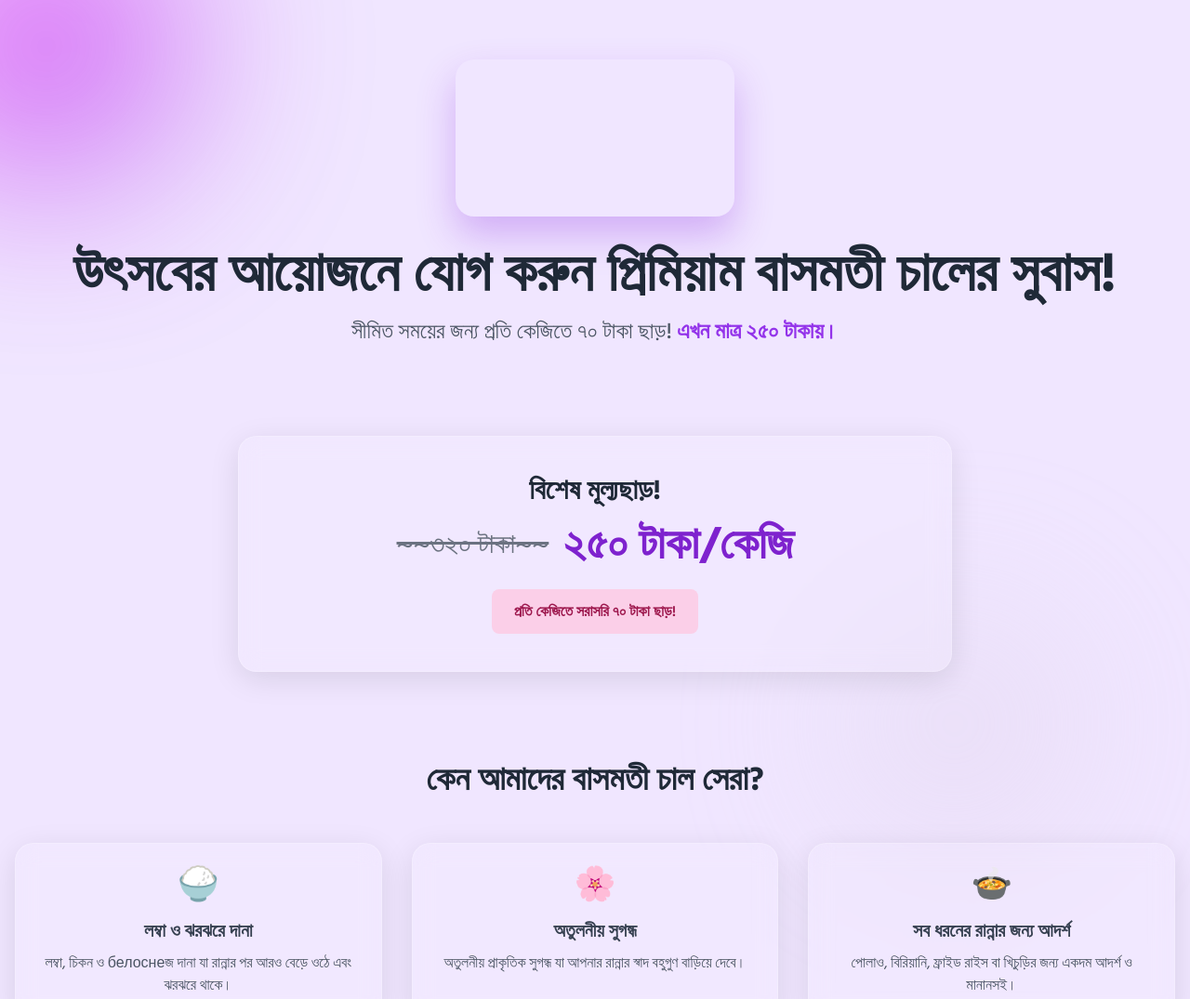
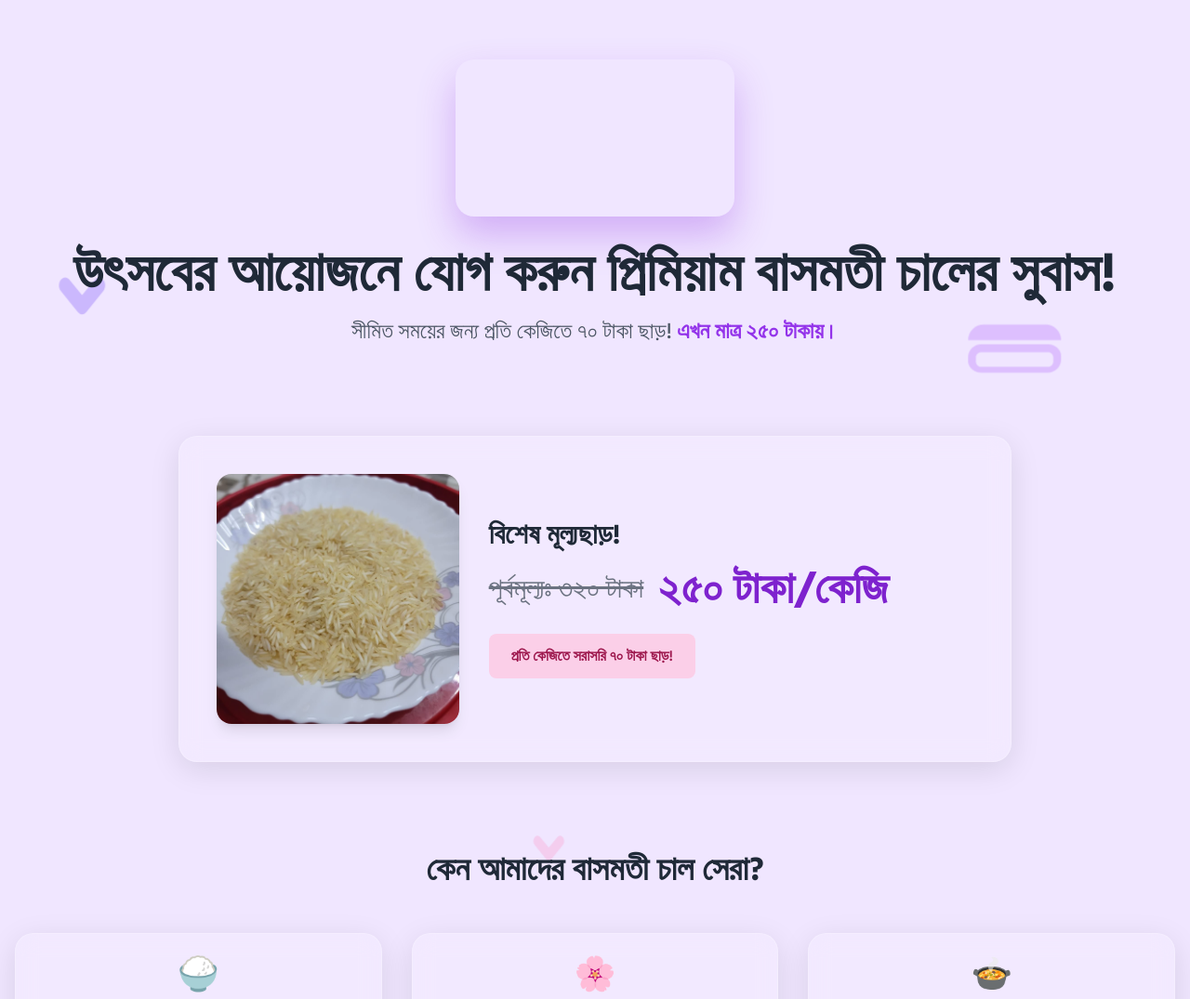
Before and after one commit to rahmatullah-zisan/Online-bazar-barguna, a plain HTML site: page index.html in a window 1280 px wide. Shown: the top 1075 px of the page at 93% size. Drawn offline with nearby package versions, Linux system fonts and the light colour scheme; grey boxes are pictures that could not be loaded.

Commit message:
edit some thing and add photo

```diff
--- a/index.html
+++ b/index.html
@@ -14,11 +14,12 @@
             background-color: #f0e6ff; /* হালকা পার্পল ব্যাকগ্রাউন্ড */
             color: #333;
             overflow-x: hidden;
+            position: relative;
         }
 
         /* গ্লাসমরফিজম স্টাইল */
         .glass-effect {
-            background: rgba(255, 255, 255, 0.1);
+            background: rgba(255, 255, 255, 0.15);
             backdrop-filter: blur(12px);
             -webkit-backdrop-filter: blur(12px);
             border-radius: 20px;
@@ -26,7 +27,7 @@
             box-shadow: 0 8px 32px 0 rgba(0, 0, 0, 0.1);
         }
 
-        /* ব্যাকগ্রাউন্ডের অ্যাবস্ট্রাক্ট শেপ */
+        /* ব্যাকগ্রাউন্ডের শেপ কন্টেইনার */
         .background-shapes {
             position: absolute;
             top: 0;
@@ -37,40 +38,15 @@
             z-index: -1;
         }
 
-        .shape1 {
+        .shape {
             position: absolute;
-            width: 300px;
-            height: 300px;
-            background: linear-gradient(135deg, #ff00ff, #8a2be2);
-            border-radius: 50%;
-            filter: blur(100px);
-            top: -100px;
-            left: -100px;
-            opacity: 0.6;
+            will-change: transform; /* অ্যানিমেশন পারফর্মেন্সের জন্য */
+            transition: transform 0.1s linear;
         }
 
-        .shape2 {
-            position: absolute;
-            width: 400px;
-            height: 400px;
-            background: linear-gradient(135deg, #ffc0cb, #ff69b4);
-            border-radius: 50%;
-            filter: blur(120px);
-            bottom: -150px;
-            right: -150px;
-            opacity: 0.5;
-        }
-
-        .shape3 {
-            position: absolute;
-            width: 250px;
-            height: 250px;
-            background: linear-gradient(135deg, #e6e6fa, #d8bfd8);
-            border-radius: 50%;
-            filter: blur(90px);
-            top: 40%;
-            right: 10%;
-            opacity: 0.4;
+        .shape svg {
+            width: 100%;
+            height: 100%;
         }
 
         .hero-media-container {
@@ -90,12 +66,30 @@
 <body class="relative">
 
     <div class="background-shapes">
-        <div class="shape1"></div>
-        <div class="shape2"></div>
-        <div class="shape3"></div>
+        <!-- খাবারের আইকনগুলো এখানে যোগ করা হয়েছে -->
+        <!-- চালের দানা (SVG) -->
+        <div class="shape" style="top: 15%; left: 5%; width: 60px; height: 60px; opacity: 0.5;">
+            <svg viewBox="0 0 512 512" fill="#A78BFA"><path d="M451.2 153.3C429.3 124.3 393.3 124.3 371.3 153.3L256 294.5L140.7 153.3C118.7 124.3 82.7 124.3 60.8 153.3C38.8 182.3 38.8 227.7 60.8 256.7L215.3 448.7C237.3 477.7 274.7 477.7 296.7 448.7L451.2 256.7C473.2 227.7 473.2 182.3 451.2 153.3z"/></svg>
+        </div>
+         <!-- রান্নার হাঁড়ি (SVG) -->
+        <div class="shape" style="top: 20%; right: 10%; width: 100px; height: 100px; opacity: 0.4;">
+            <svg viewBox="0 0 24 24" fill="#C084FC"><path d="M20.6,10.1l-0.2,0H3.6l-0.2,0C1.5,10.1,0,11.6,0,13.5v1C0,15.9,1.5,17.4,3.4,17.4h17.2c1.9,0,3.4-1.5,3.4-3.4v-1 C24,11.6,22.5,10.1,20.6,10.1z M2,13.5c0-0.8,0.6-1.4,1.4-1.4h0.2l0.2,0h16.4l0.2,0h0.2c0.8,0,1.4,0.6,1.4,1.4v1 c0,0.8-0.6,1.4-1.4,1.4H3.4C2.6,15.9,2,15.3,2,14.5V13.5z"/><path d="M20,5H4C1.8,5,0,6.8,0,9h24C24,6.8,22.2,5,20,5z"/></svg>
+        </div>
+        <!-- তারা মসলা (SVG) -->
+        <div class="shape" style="top: 75%; left: 15%; width: 80px; height: 80px; opacity: 0.6;">
+            <svg viewBox="0 0 24 24" fill="#F472B6"><path d="M12 17.27L18.18 21l-1.64-7.03L22 9.24l-7.19-.61L12 2 9.19 8.63 2 9.24l5.46 4.73L5.82 21z"/></svg>
+        </div>
+        <!-- চামচ (SVG) -->
+        <div class="shape" style="top: 80%; right: 20%; width: 70px; height: 70px; opacity: 0.3;">
+            <svg viewBox="0 0 24 24" fill="#A78BFA"><path d="M16.2,15.3c-2.3-1.3-4.9-2-7.7-2c-2.8,0-5.4,0.7-7.7,2C0.3,15.6,0,16.1,0,16.7v1.8C0,19.9,1.1,21,2.5,21h19 c1.4,0,2.5-1.1,2.5-2.5v-1.8C24,16.1,23.7,15.6,23.2,15.3z M12,5c-2.8,0-5,2.2-5,5s2.2,5,5,5s5-2.2,5-5S14.8,5,12,5z"/></svg>
+        </div>
+         <!-- আরও একটি চালের দানা -->
+        <div class="shape" style="top: 50%; left: 45%; width: 40px; height: 40px; opacity: 0.4;">
+            <svg viewBox="0 0 512 512" fill="#F9A8D4"><path d="M451.2 153.3C429.3 124.3 393.3 124.3 371.3 153.3L256 294.5L140.7 153.3C118.7 124.3 82.7 124.3 60.8 153.3C38.8 182.3 38.8 227.7 60.8 256.7L215.3 448.7C237.3 477.7 274.7 477.7 296.7 448.7L451.2 256.7C473.2 227.7 473.2 182.3 451.2 153.3z"/></svg>
+        </div>
     </div>
 
-    <div class="container mx-auto px-4 py-8 md:py-16">
+    <div class="container mx-auto px-4 py-8 md:py-16 relative z-10">
 
         <!-- Hero Section -->
         <header class="text-center mb-16 md:mb-24">
@@ -121,14 +115,22 @@
 
         <!-- Offer Section -->
         <section class="mb-16 md:mb-24 flex justify-center">
-            <div class="glass-effect p-8 md:p-10 w-full max-w-3xl text-center text-gray-800">
-                <h2 class="text-3xl font-bold mb-4">বিশেষ মূল্যছাড়!</h2>
-                <div class="flex items-center justify-center space-x-4 mb-6">
-                    <span class="text-2xl md:text-3xl text-gray-500 line-through">~~৩২০ টাকা~~</span>
-                    <span class="text-4xl md:text-5xl font-bold text-purple-700">২৫০ টাকা/কেজি</span>
+            <div class="glass-effect p-8 md:p-10 w-full max-w-4xl text-gray-800 flex flex-col md:flex-row items-center gap-8">
+                <!-- Image on the left -->
+                <div class="md:w-1/3 w-full">
+                    <img src="basmati.jpg" alt="বাসমতী চালের প্যাকেট" class="rounded-2xl shadow-lg w-full h-auto object-cover"
+                    onerror="this.onerror=null;this.src='https://placehold.co/400x400/FFF0F5/8A2BE2?text=চাল&font=hind-siliguri';">
                 </div>
-                <div class="bg-pink-200 text-pink-800 font-semibold py-3 px-6 rounded-lg inline-block">
-                    প্রতি কেজিতে সরাসরি ৭০ টাকা ছাড়!
+                <!-- Text content on the right -->
+                <div class="md:w-2/3 w-full text-center md:text-left">
+                    <h2 class="text-3xl font-bold mb-4">বিশেষ মূল্যছাড়!</h2>
+                    <div class="flex items-center justify-center md:justify-start space-x-4 mb-6">
+                        <span class="text-2xl md:text-3xl text-gray-500 line-through">পূর্বমূল্যঃ ৩২০ টাকা</span>
+                        <span class="text-4xl md:text-5xl font-bold text-purple-700">২৫০ টাকা/কেজি</span>
+                    </div>
+                    <div class="bg-pink-200 text-pink-800 font-semibold py-3 px-6 rounded-lg inline-block">
+                        প্রতি কেজিতে সরাসরি ৭০ টাকা ছাড়!
+                    </div>
                 </div>
             </div>
         </section>
@@ -141,7 +143,7 @@
                 <div class="glass-effect p-6 text-center hover:bg-white/20 transition duration-300">
                     <div class="text-4xl text-purple-500 mb-4">🍚</div>
                     <h3 class="text-xl font-semibold mb-2 text-gray-700">লম্বা ও ঝরঝরে দানা</h3>
-                    <p class="text-gray-600">লম্বা, চিকন ও белоснеজ দানা যা রান্নার পর আরও বেড়ে ওঠে এবং ঝরঝরে থাকে।</p>
+                    <p class="text-gray-600">লম্বা, চিকন ও ঝরঝরে দানা যা রান্নার পর আরো বেড়ে ওঠে এবং ঝরঝরে থাকে।</p>
                 </div>
                 <!-- Feature 2 -->
                 <div class="glass-effect p-6 text-center hover:bg-white/20 transition duration-300">
@@ -176,5 +178,39 @@
         <p class="text-gray-600">যোগাযোগ: 01739416661</p>
     </footer>
 
+    <script>
+        document.addEventListener('DOMContentLoaded', () => {
+            const shapes = document.querySelectorAll('.shape');
+
+            // অ্যানিমেশন এবং প্যারালাক্স ইফেক্টের জন্য ফাংশন
+            function animateShapes() {
+                const scrollY = window.scrollY;
+                const time = performance.now();
+
+                shapes.forEach((shape, index) => {
+                    // বিভিন্ন শেপের জন্য ভিন্ন গতি এবং মুভমেন্ট
+                    // স্পিড মানগুলো একটু ভিন্ন করে দেওয়া হলো যাতে মুভমেন্ট আরও বৈচিত্র্যময় হয়
+                    const speed = (index % 3 + 1) * 0.12;
+                    const floatSpeed = (index % 4 + 1) * 0.0004;
+
+                    // প্যারালাক্স ইফেক্ট (স্ক্রলের উপর ভিত্তি করে)
+                    const parallaxY = scrollY * speed;
+
+                    // ভাসমান ইফেক্ট (সময়ের উপর ভিত্তি করে)
+                    const floatY = Math.sin(time * floatSpeed) * 25; // মুভমেন্টের রেঞ্জ বাড়ানো হলো
+                    const floatX = Math.cos(time * floatSpeed) * 15;
+
+                    // দুটি ইফেক্ট একসাথে প্রয়োগ
+                    shape.style.transform = `translate(${floatX}px, ${parallaxY + floatY}px)`;
+                });
+
+                requestAnimationFrame(animateShapes);
+            }
+
+            // অ্যানিমেশন শুরু করুন
+            requestAnimationFrame(animateShapes);
+        });
+    </script>
+
 </body>
 </html>
```
Also changed, not shown: basmati.jpg (added).
